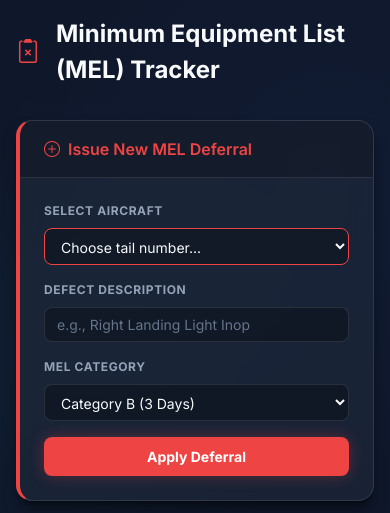
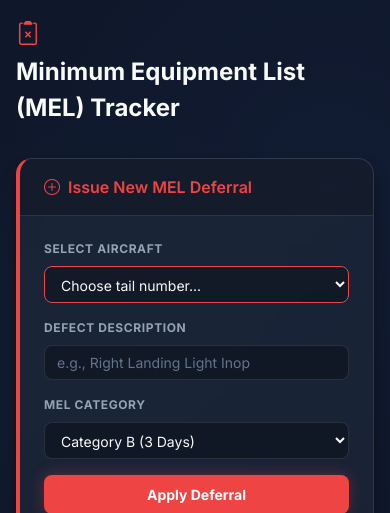
Before and after one commit to kingksjo/camp-system-ii, a Flask app: page /mel in a window 390 px wide. Shown: the part 72-585 px from the top of the page. Run offline with Flask 3, Linux system fonts and the light colour scheme; data that the repository does not hold is empty.

Commit message:
feat: enhance page header layout with responsive flex properties and improved spacing

```diff
--- a/static/style.css
+++ b/static/style.css
@@ -299,9 +299,20 @@ a:hover {
 /* Page Headers */
 .page-header {
     display: flex;
+    flex-wrap: wrap;
     justify-content: space-between;
     align-items: center;
+    gap: 1rem 1.5rem;
     margin-bottom: 2rem;
+}
+
+.page-header > *:first-child {
+    flex: 1 1 280px;
+    min-width: 0;
+}
+
+.page-header > .d-flex {
+    flex: 0 0 auto;
 }
 
 .page-title {
@@ -309,8 +320,10 @@ a:hover {
     font-weight: 700;
     color: var(--text-primary);
     display: flex;
-    align-items: center;
-    gap: 0.5rem;
+    flex-wrap: wrap;
+    align-items: baseline;
+    column-gap: 0.5rem;
+    row-gap: 0.125rem;
 }
 
 .page-subtitle {
@@ -561,16 +574,17 @@ a:hover {
     text-align: center;
 }
 
-.stat-card .stat-label {
+.stat-label {
     font-size: 0.75rem;
     text-transform: uppercase;
     font-weight: 700;
     color: var(--text-secondary);
     margin-bottom: 0.5rem;
+    letter-spacing: 0.04em;
 }
 
-.stat-card .stat-value {
-    font-size: 2.5rem;
+.stat-value {
+    font-size: 2.25rem;
     font-weight: 700;
     color: var(--accent-blue);
     line-height: 1;
```
